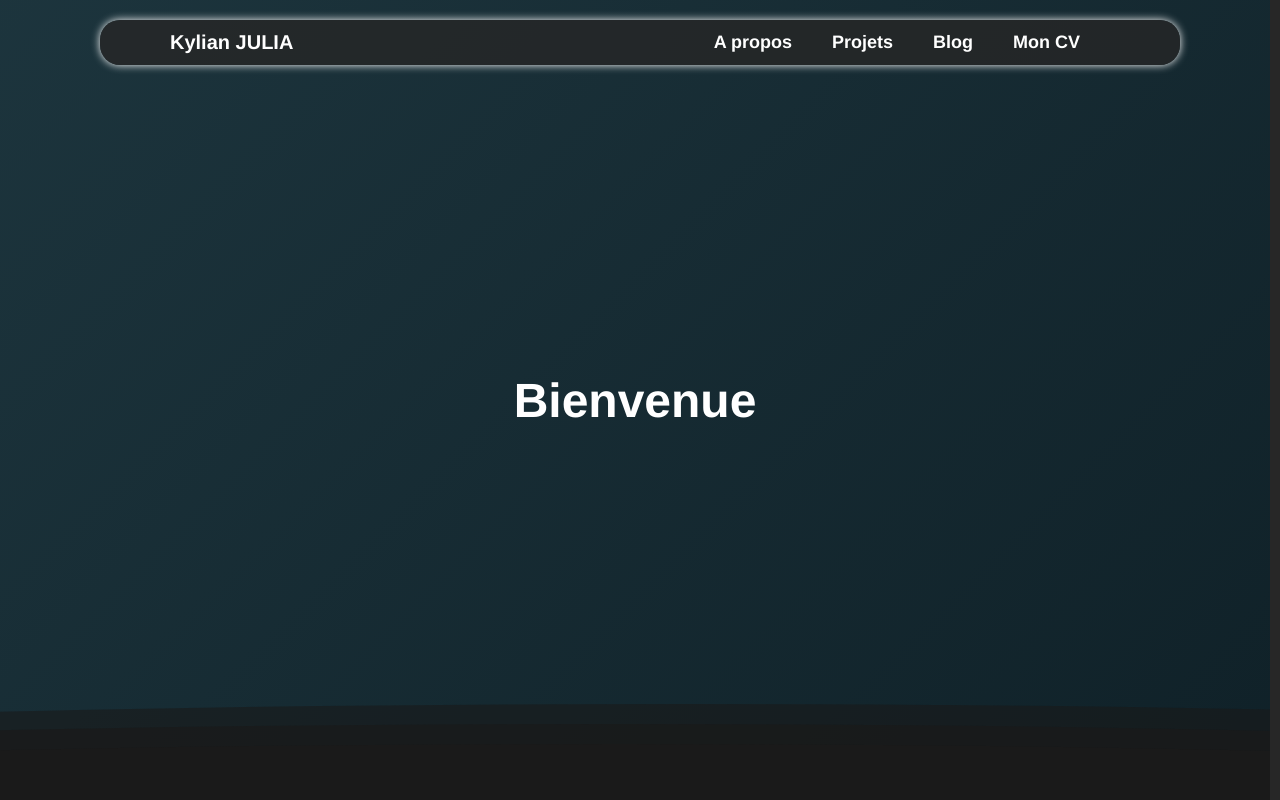
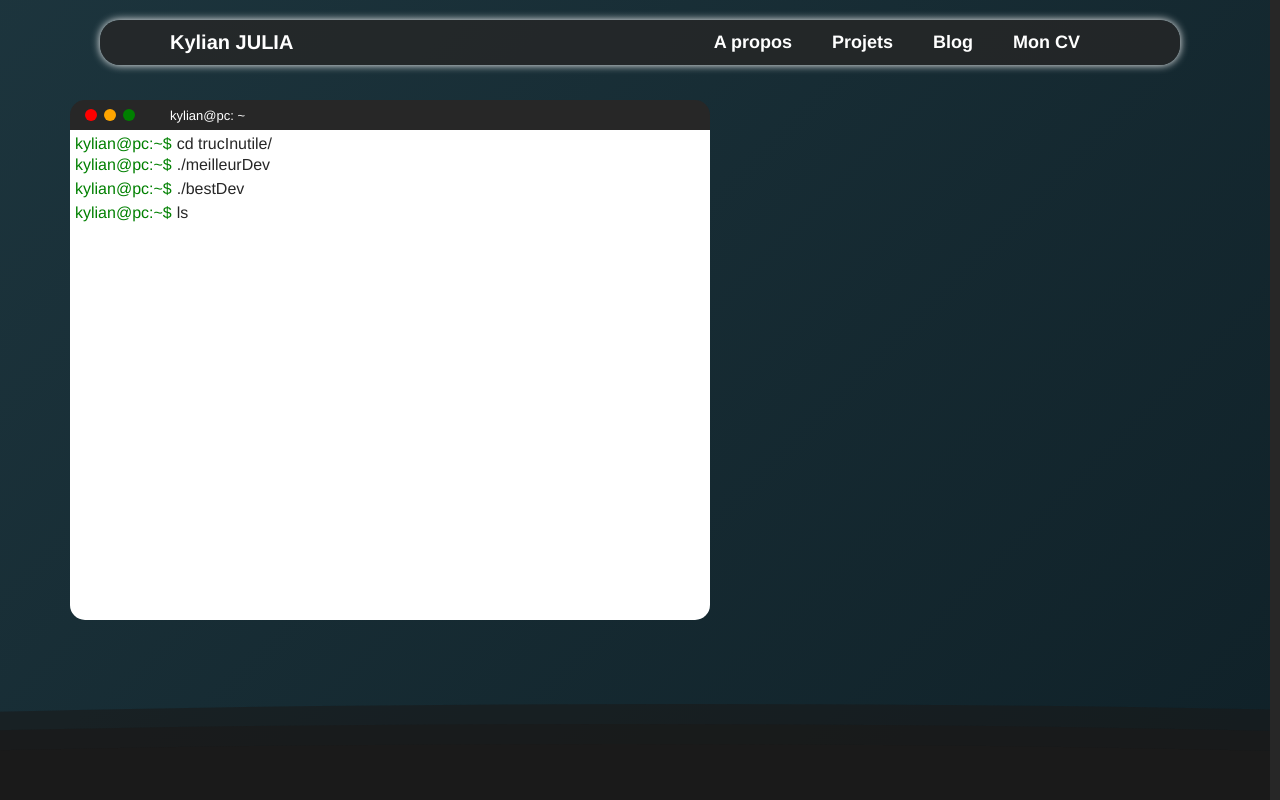
Before and after one commit to kylianjoff/kylianjulia, an Angular app in the folder kylianjulia/: page / in a window 1280 px wide. Shown: the top 800 px of the page. Built offline with nearby package versions, Linux system fonts and the light colour scheme; what ngx-markdown would draw is missing.

Commit message:
Début dessin console
Début du dessin de console sur la page d'accueil

```diff
--- a/kylianjulia/src/app/home/home.css
+++ b/kylianjulia/src/app/home/home.css
@@ -133,3 +133,87 @@ section {
         transform: translateY(-5px);
     }
 }
+
+/* Réalisation de la fenêtre console */
+
+.fenetre-console {
+    position: absolute;
+    top: 100px;
+    left: 70px;
+    height: 65vh;
+    width: 50vw;
+    overflow: hidden;
+}
+
+.fenetre-header {
+    height: 30px;
+    background-color: #272727;
+    border-radius: 15px 15px 0 0;
+    display: flex;
+    flex-direction: row;
+    align-items: center;
+}
+
+.fenetre-title {
+    font-size: 13px;
+    margin-left: 20px;
+}
+
+.fenetre-btn-content {
+    display: flex;
+    justify-content: start;
+    flex-direction: row;
+    align-items: center;
+    gap: 7px;
+    padding: 0 15px;
+}
+
+.fenetre-btn {
+    height: 12px;
+    width: 12px;
+    border-radius: 50%;
+}
+
+.--close {
+    background-color: red;
+}
+
+.--screen {
+    background-color: orange;
+}
+
+.--reduce {
+    background-color: green;
+}
+
+.fenetre-content {
+    height: calc(100% - 30px);
+    background-color: #fff;
+    border-radius: 0 0 15px 15px;
+    padding: 5px;
+    color: #272727;
+    font-weight: 550;
+}
+
+.fenetre-content ul {
+    list-style: none;
+    display: flex;
+    flex-direction: column;
+    justify-content: start;
+    gap: 3px;
+}
+
+.fenetre-content ul li {
+    display: flex;
+    flex-direction: row;
+    justify-content: start;
+    align-items: center;
+}
+
+.console-title {
+    color: green;
+}
+
+.console-command {
+    margin-left: 5px;
+}
--- a/kylianjulia/src/app/home/home.html
+++ b/kylianjulia/src/app/home/home.html
@@ -1,5 +1,43 @@
 <section id="accueil" class="special">
-    <h1>Bienvenue</h1>
+    <div class="fenetre-console">
+        <div class="fenetre-header">
+            <div class="fenetre-btn-content">
+                <div class="fenetre-btn --close"></div>
+                <div class="fenetre-btn --screen"></div>
+                <div class="fenetre-btn --reduce"></div>
+            </div>
+            <p class="fenetre-title">kylian@pc: ~</p>
+        </div>
+        <div class="fenetre-content">
+            <ul>
+                <li>
+                    <p class="console-title">kylian@pc:~$ </p>
+                    <p class="console-command">cd trucInutile/</p>
+                </li>
+                <li>
+                    <p class="console-title">kylian@pc:~$ </p>
+                    <p class="console-command">./meilleurDev</p>
+                </li>
+                <li>
+                    <p class="console-result"></p>
+                </li>
+                <li>
+                    <p class="console-title">kylian@pc:~$ </p>
+                    <p class="console-command">./bestDev</p>
+                </li>
+                <li>
+                    <p class="console-result"></p>
+                </li>
+                <li>
+                    <p class="console-title">kylian@pc:~$ </p>
+                    <p class="console-command">ls</p>
+                </li>
+                <li>
+
+                </li>
+            </ul>
+        </div>
+    </div>
     <div>
         <div class="wave"></div>
         <div class="wave"></div>
```
